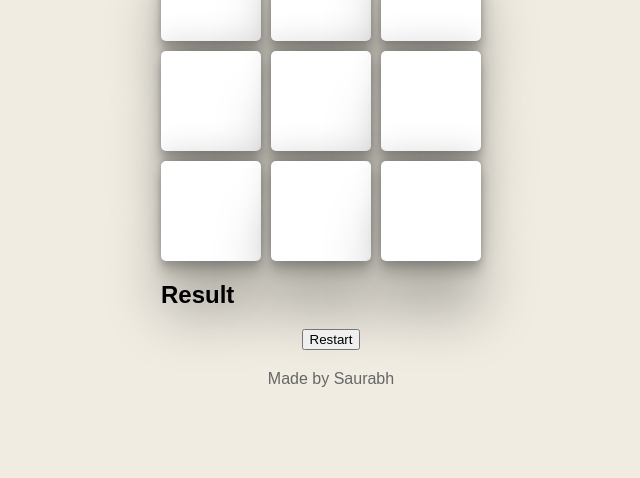
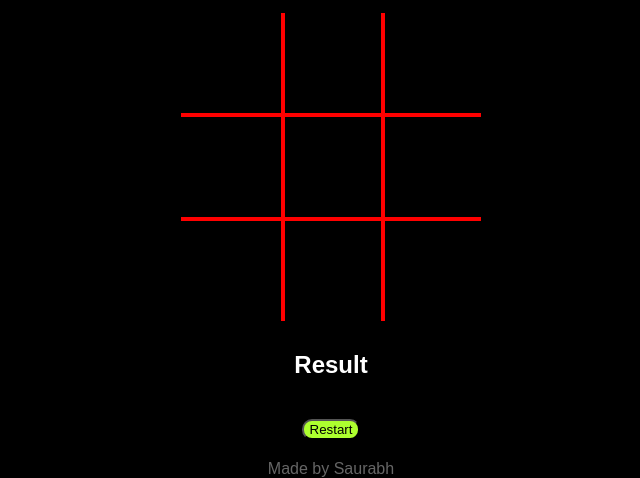
Before and after one commit to saurabhkope/tic_tac_toe_game, a plain HTML site: page index.html in a window 1280 px wide. Shown: the part 351-829 px from the top of the page, without its empty margins (309-949 px from the left). Before the commit the page ends 800 px from the top, so only its background shows below. Drawn offline with Linux system fonts and the light colour scheme.

Commit message:
Update styles.css

```diff
--- a/styles.css
+++ b/styles.css
@@ -7,77 +7,52 @@ body {
   justify-content: center;
   align-items: center;
   min-height: 50vh;
-  background-color:#f0ece2;
-  background-image: url(nnneon.svg);
-  background-size: cover ;
-  background-position: center;
+  background-color:black;
+  color: white;
+
 
 }
 
 header {
   text-align: center;
-
-
 }
 
 .container {
   display: grid;
   grid-template-columns: repeat(3, 100px);
-  grid-gap: 10px;
   width: 340px;
-
-
-
+  color:black;
 }
-
-
-/* .container {
-  display: grid;
-  grid-template-columns: 280px 280px 280px;
-  grid-gap: 10px;
-  grid-template-rows: auto;
-  grid-template-areas:
-
-} */
-
-@media (mix-width: 414px) {
-  .container {
-
-
-
-  }
+#gameBoard{
+  justify-content: center;
 }
 
 
 .cell {
-  background-color: #fff;
+  background-color:transparent;
+  color: white;
+  /* border-bottom: 5px solid red; */
   height: 100px;
   display: flex;
   justify-content: center;
   align-items: center;
   font-size: 36px;
   cursor: pointer;
-  border-radius: 5px;
-  box-shadow: rgba(0, 0, 0, 0.25) 0px 54px 55px, rgba(0, 0, 0, 0.12) 0px -12px 30px, rgba(0, 0, 0, 0.12) 0px 4px 6px, rgba(0, 0, 0, 0.17) 0px 12px 13px, rgba(0, 0, 0, 0.09) 0px -3px 5px;
+  border-radius: 0px;
+
+}
+/* .cell:nth-child(0n+0), */
+.cell:nth-child(1n+0)
+ {
+  border-bottom: 4px solid red;
+  border-left: 4px solid red;
 }
 
-/* Styles for mobile devices (max-width: 767px) */
-@media (max-width: 767px) {
-  .container {
-    grid-template-columns: repeat(3, 120px); /* Increase the size for mobile */
-    width: 390px; /* Adjust container width for mobile */
-
-  }
-
-  .cell {
-    height: 120px; /* Increase cell height for mobile */
-    font-size: 40px; /* Adjust font size for mobile */
-  }
+.cell:nth-child(3n+1) {
+  border-left: none;
 }
-
-/* Styles for desktop devices (min-width: 768px) */
-@media (min-width: 768px) {
-  /* No specific styles needed for desktop in this example */
+.cell:nth-child(n+7) {
+  border-bottom: none;
 }
 
 footer {
@@ -85,12 +60,32 @@ footer {
   margin-top: 20px;
   color: #666;
 }
-#restartButton{
+.restartButton{
   border-radius: 10px ;
   margin-top: 10px;
   background-color: greenyellow;
   cursor: pointer;
+  /* border: 0px; */
+
+
 }
-.container-body{
-  margin-top: 200px;
+
+.result {
+  text-align: center;
+  padding: 10px;
 }
+
+.outcome {
+  font-size: 24px;
+  margin-top: 20px;
+}
+#resultMessage{
+  font-size:x-large;
+}
+.container-body {
+
+  /* margin-top: 150px; */
+  padding-top:200px ;
+  margin-top: 50px;
+
+}
```
